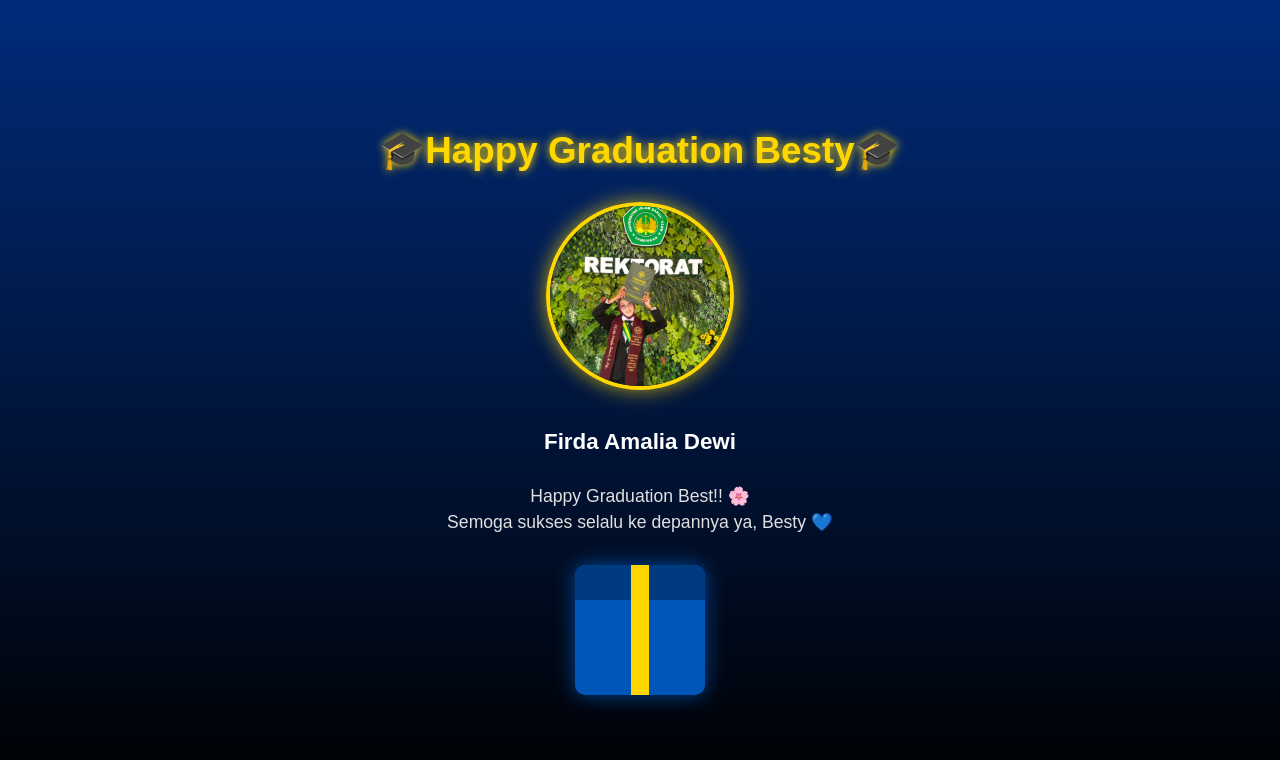
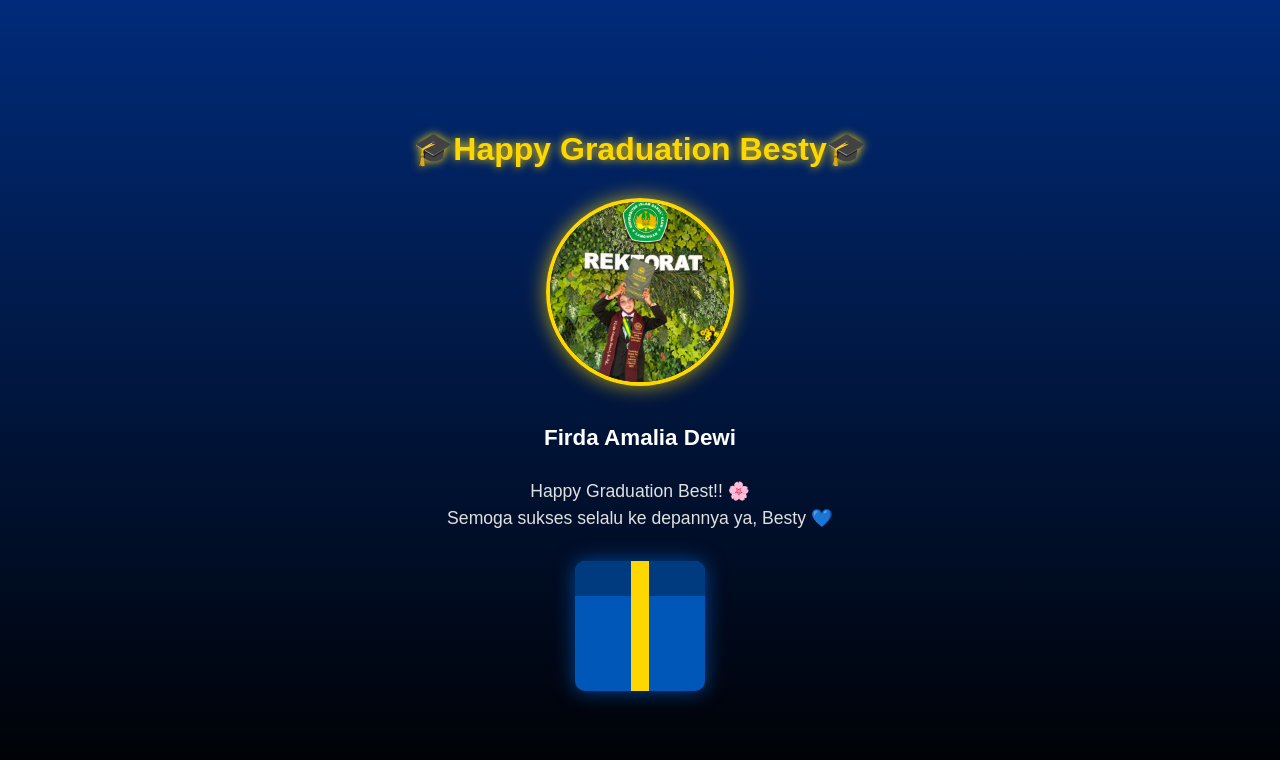
Before and after one commit to safarinaazzahra23-cloud/graduation.html, a plain HTML site: page index.html in a window 1280 px wide. Drawn offline with Linux system fonts and the light colour scheme.

Commit message:
Update index.html

```diff
--- a/index.html
+++ b/index.html
@@ -20,7 +20,7 @@
       text-align: center;
     }
 
-    h1 { font-size: 2.3em; color: #ffd700; margin-bottom: 10px; text-shadow: 0 0 10px #ffd700; }
+    h1 { font-size: 2em; color: #ffd700; margin-bottom: 10px; text-shadow: 0 0 10px #ffd700; }
     .photo { width: 180px; height: 180px; border-radius: 50%; object-fit: cover; border: 4px solid #ffd700; box-shadow: 0 0 20px rgba(255, 215, 0, 0.7); margin: 20px 0; }
     h2 { font-size: 1.4em; margin-bottom: 10px; }
     p { max-width: 450px; font-size: 1.1em; color: #e0e0e0; line-height: 1.5em; margin-bottom: 30px; }
```
